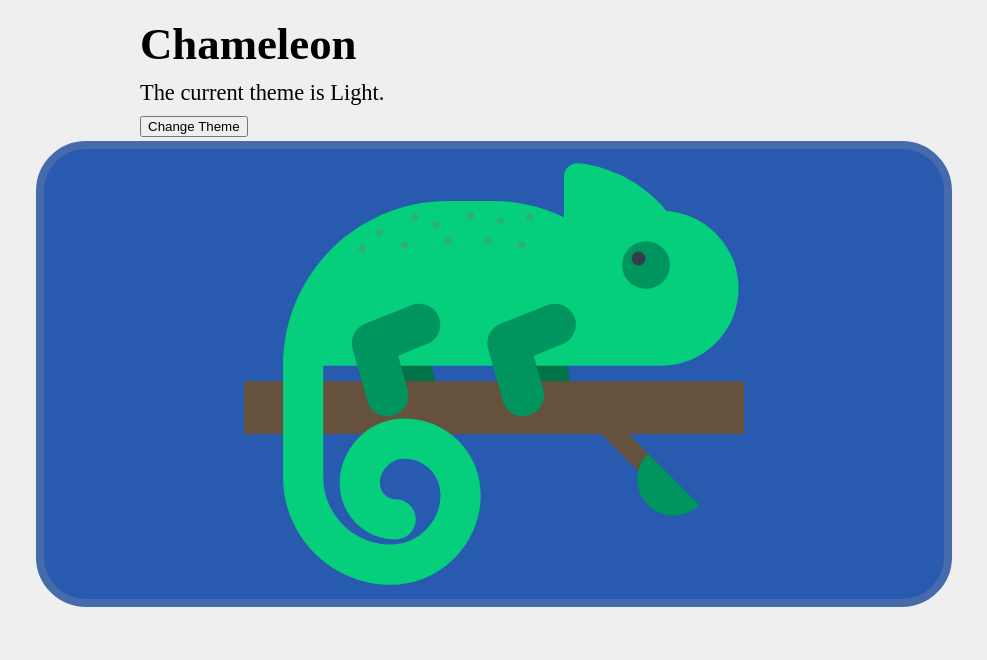
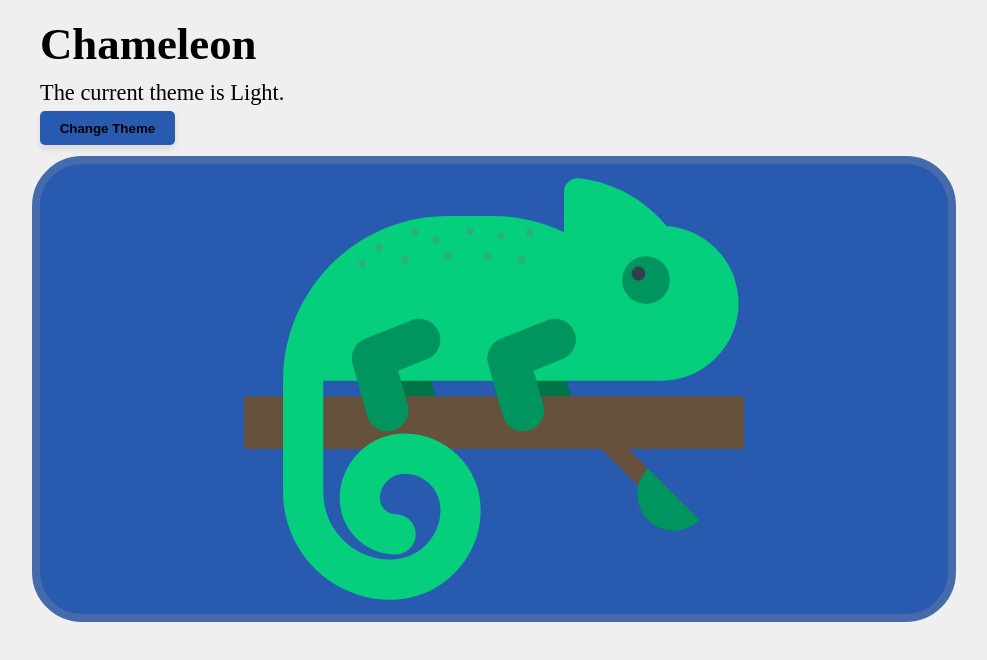
Before and after one commit to MarkDeveloper36/Chameleon-theme-changer, a plain HTML site: page index.html in a window 1280 px wide. Shown: the whole page, without its empty margins (146-1133 px from the left). Drawn offline with Linux system fonts and the light colour scheme.

Commit message:
add styling button

```diff
--- a/style.css
+++ b/style.css
@@ -36,7 +36,7 @@ main {
 }
 
 #containerHeader {
-    width: calc(700px + 1vh);
+    width: calc(900px + 1vh);
     height: calc(120px + 1vw);
     align-self: center;
 }
@@ -51,7 +51,7 @@ p {
 
 #svgContainer {
     height: 450px;
-    width: 900px;
+    width: calc(900px + 1vh);
     background-color: #285ab0;
     display: flex;
     justify-content: center;
@@ -59,6 +59,7 @@ p {
     border-radius: 50px;
     align-self: center;
     border: 8px #456bac solid;
+    margin-top: 15px;
 }
 
 #svgChameleon {
@@ -90,5 +91,22 @@ p {
     transition: 2.5s ease;
 }
 
+#toggleButton {
+    color: var(--text-color);
+    padding: calc(9px + 0.05vw) calc(19px + 0.05vw);
+    background-color: #285ab0;
+    border-radius: 5px;
+    font-weight: bold;
+    border: none;
+    cursor: pointer;
+    transition: transform 0.2s ease, box-shadow 0.2s ease;
+    box-shadow: 0 4px 6px rgba(0, 0, 0, 0.1);
+}
+
+#toggleButton:hover {
+    transform: scale(1.05);
+    box-shadow: 0 8px 12px rgba(0, 0, 0, 0.2);
+  }
+
 
 /* https://colors.muz.li/palette/28B07F/1c7b6a/b02899/7b1c6b/b08f28 */
```
